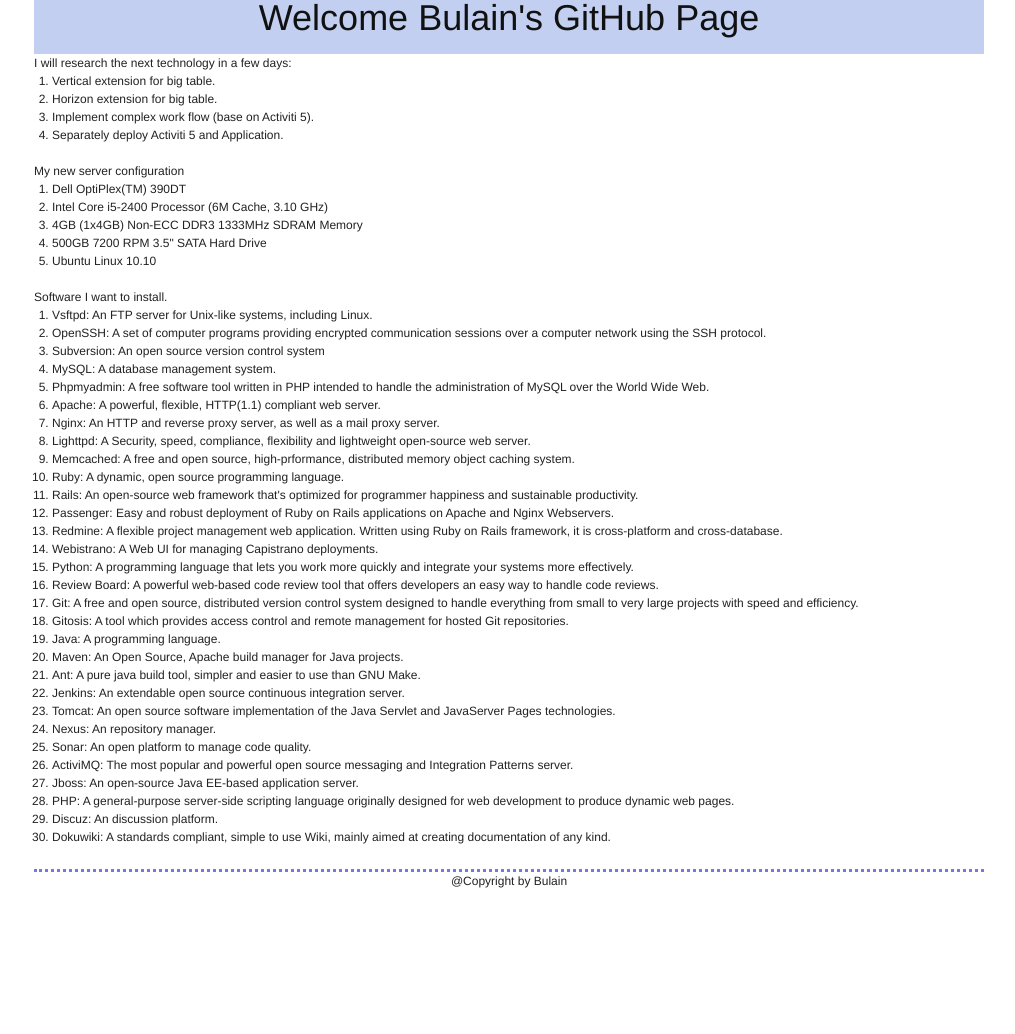
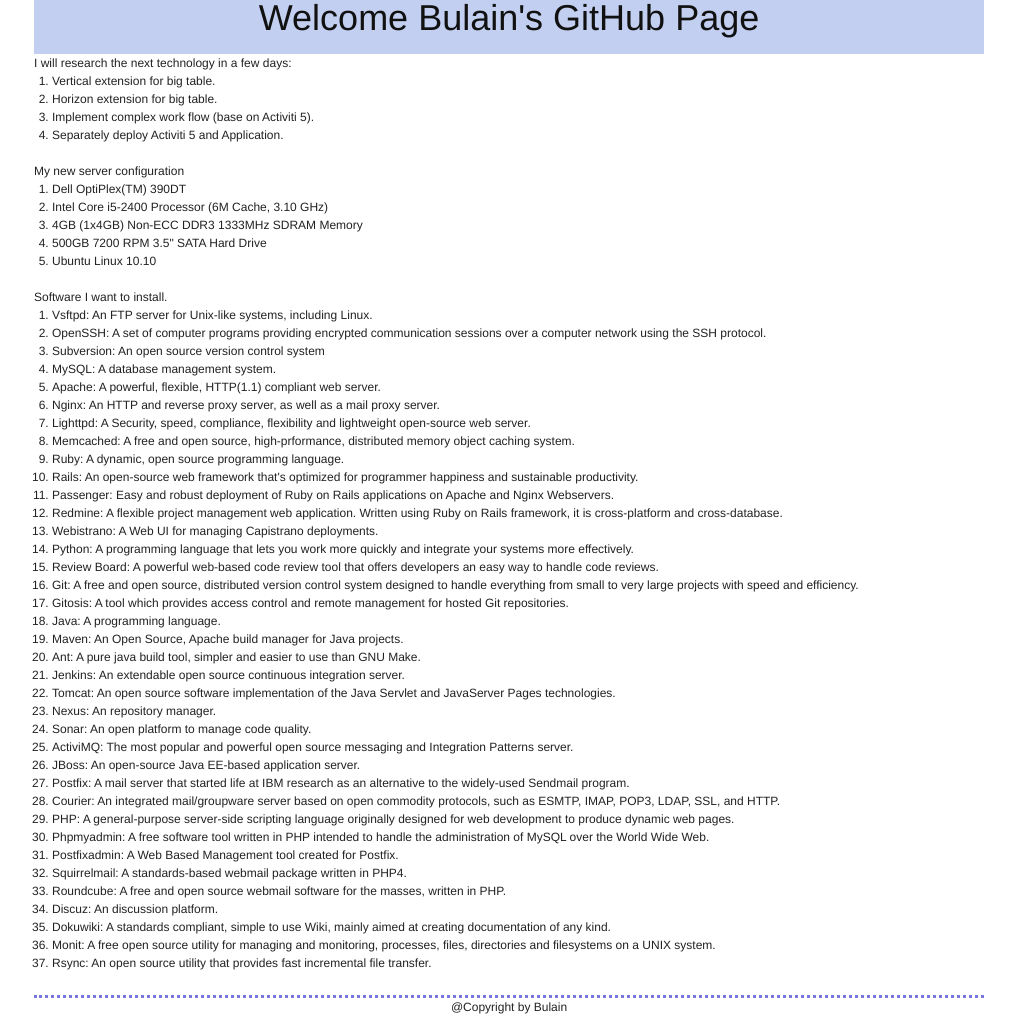
Before and after one commit to bulain/bulain.github.com, a Jekyll site: the page built from index.md, in a window 1280 px wide. Shown: the whole page, without its empty margins (131-1146 px from the left). Built offline with Jekyll 4.4.1, drawn with Linux system fonts in a browser that asks for light colours; before the commit the page ends 908 px from its top, so only the background shows below that.

Commit message:
add system moniter

```diff
--- a/index.md
+++ b/index.md
@@ -49,8 +48,16 @@
 <li>Nexus: An repository manager.</li>
 <li>Sonar: An open platform to manage code quality.</li>
 <li>ActiviMQ: The most popular and powerful open source messaging and Integration Patterns server.</li>
-<li>Jboss: An open-source Java EE-based application server.</li>
+<li>JBoss: An open-source Java EE-based application server.</li>
+<li>Postfix: A mail server that started life at IBM research as an alternative to the widely-used Sendmail program.</li>
+<li>Courier: An integrated mail/groupware server based on open commodity protocols, such as ESMTP, IMAP, POP3, LDAP, SSL, and HTTP.</li>
 <li>PHP: A general-purpose server-side scripting language originally designed for web development to produce dynamic web pages.</li>
+<li>Phpmyadmin: A free software tool written in PHP intended to handle the administration of MySQL over the World Wide Web.</li>
+<li>Postfixadmin: A Web Based Management tool created for Postfix.</li>
+<li>Squirrelmail: A standards-based webmail package written in PHP4.</li>
+<li>Roundcube: A free and open source webmail software for the masses, written in PHP.</li>
 <li>Discuz: An discussion platform.</li>
 <li>Dokuwiki: A standards compliant, simple to use Wiki, mainly aimed at creating documentation of any kind.</li>
+<li>Monit: A free open source utility for managing and monitoring, processes, files, directories and filesystems on a UNIX system.</li>
+<li>Rsync: An open source utility that provides fast incremental file transfer.</li>
 </ol>
```
Also changed, not shown: other parts of index.md (+0 -1 lines).
